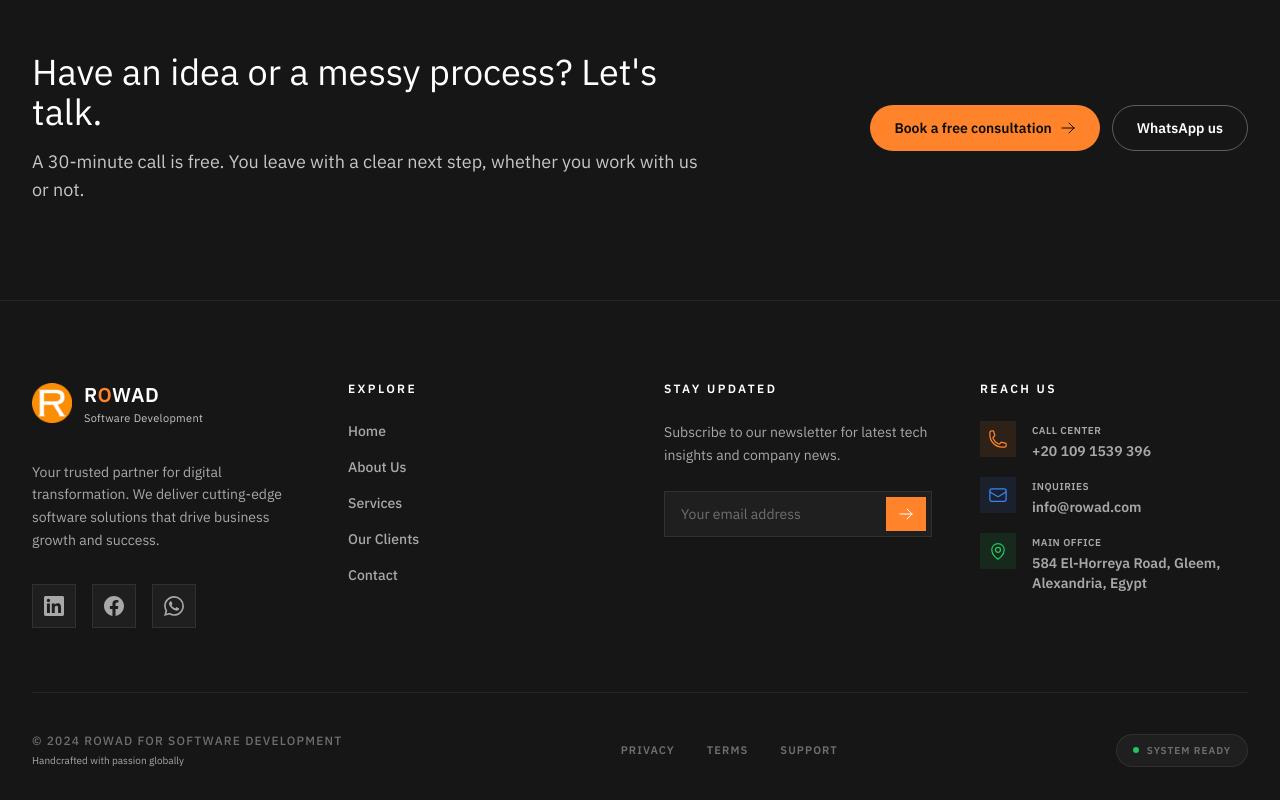
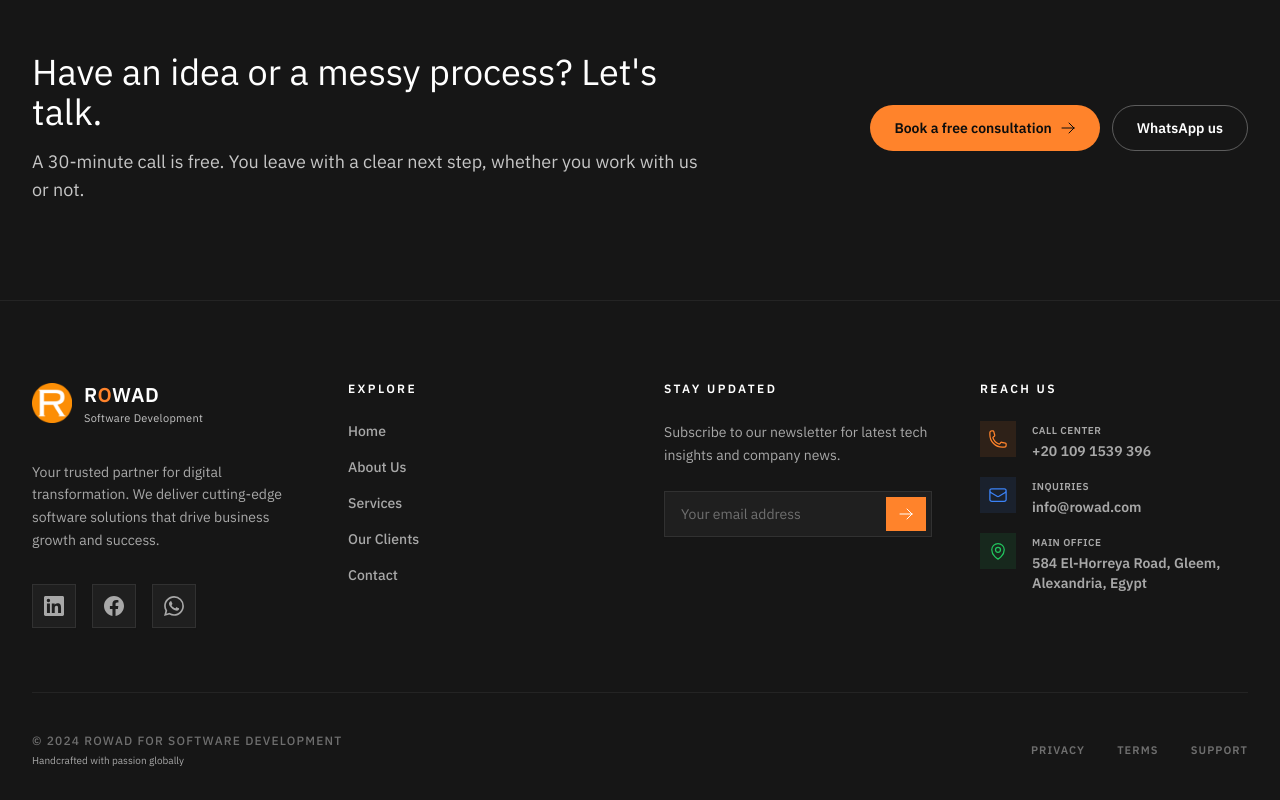
Before and after one commit to SamyShaawat/rowad-for-software-development, a Next.js app: page / in a window 1280 px wide. Shown: the part 2504-3304 px from the top of the page. Built offline with nearby package versions, Linux system fonts and the light colour scheme.

Commit message:
chore: remove System Ready badge from footer

```diff
--- a/src/components/layout/Footer.tsx
+++ b/src/components/layout/Footer.tsx
@@ -227,13 +227,6 @@ export function Footer() {
                 Support
               </Link>
             </div>
-
-            <div className="flex items-center gap-2 px-4 py-2 rounded-full bg-slate-100 dark:bg-white/[0.04] border border-slate-200 dark:border-white/[0.08]">
-              <div className="w-1.5 h-1.5 rounded-full bg-green-500 animate-pulse" />
-              <span className="text-[10px] font-bold uppercase tracking-widest text-slate-500">
-                System Ready
-              </span>
-            </div>
           </div>
         </div>
       </div>
```
